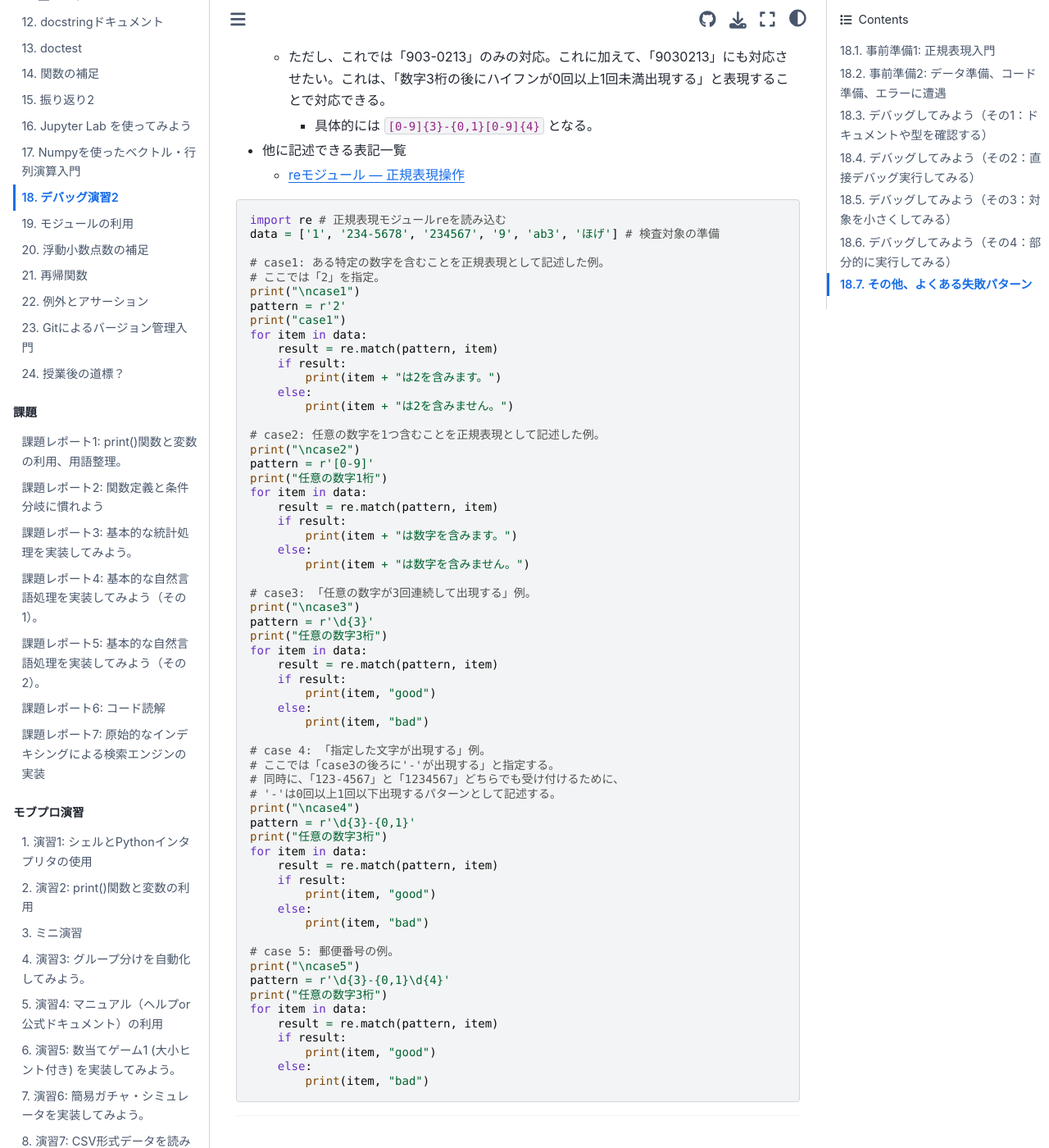
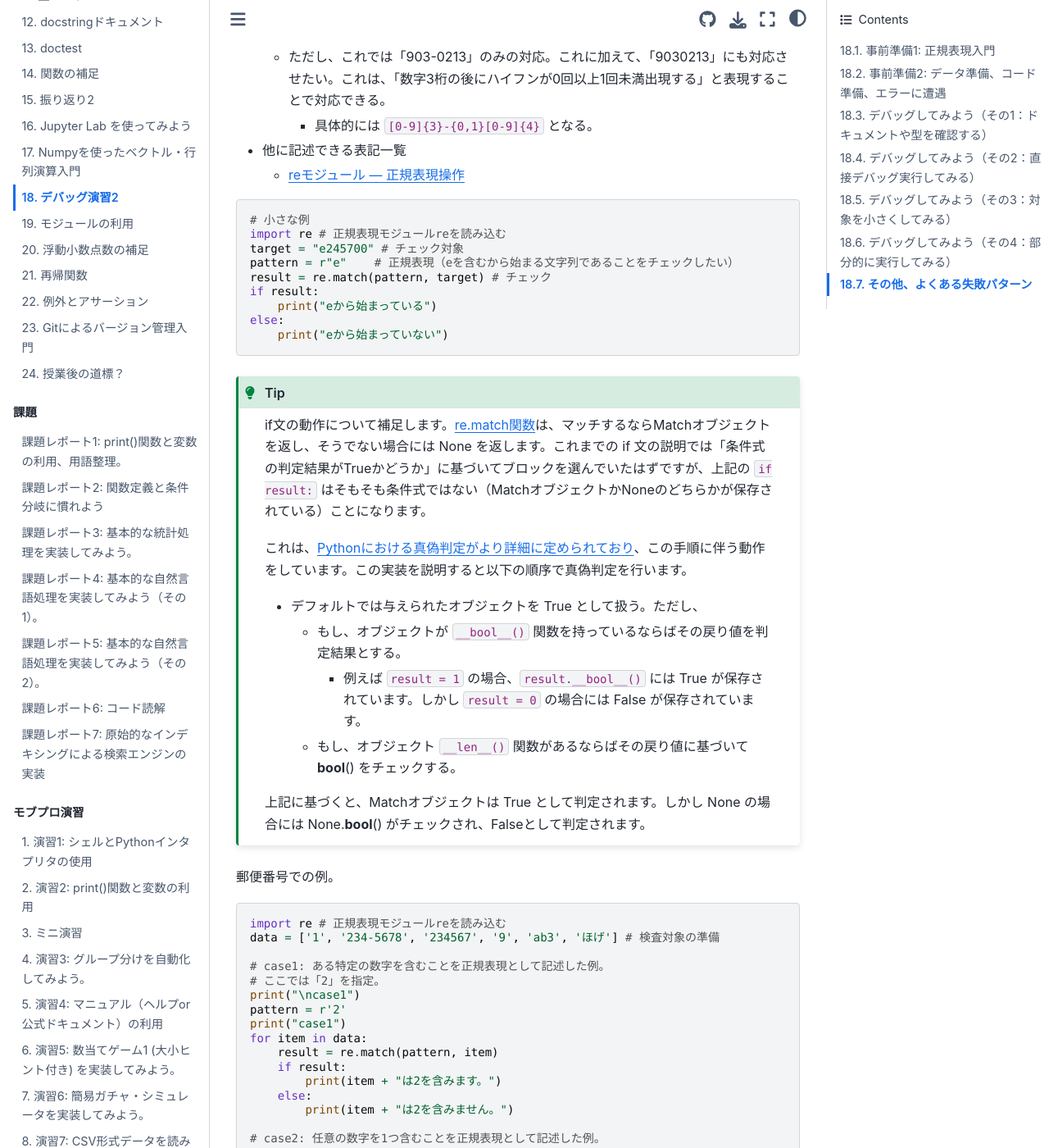
Before and after one commit to naltoma/python_intro2021, a Jupyter Book: the page built from debug-howto.md, in a window 1280 px wide and 1400 px high, scrolled down 786 px. Shown: the whole window at 82% size. Built offline with Jupyter Book 1.0.4 settings and Sphinx 7.4.7 and the Sphinx Book theme 1.1.4, drawn with Linux system fonts in a browser that asks for light colours.

Commit message:
add tips for truth evaluations

`````diff
--- a/debug-howto.md
+++ b/debug-howto.md
@@ -20,6 +20,32 @@
 - 他に記述できる表記一覧
   - [{index}`reモジュール` --- 正規表現操作](https://docs.python.org/ja/3/library/re.html)
 
+```Python
+# 小さな例
+import re # 正規表現モジュールreを読み込む
+target = "e245700" # チェック対象
+pattern = r"e"    # 正規表現（eを含むから始まる文字列であることをチェックしたい）
+result = re.match(pattern, target) # チェック
+if result:
+    print("eから始まっている")
+else:
+    print("eから始まっていない")
+```
+
+````{tip}
+if文の動作について補足します。[re.match関数](https://docs.python.org/ja/3/library/re.html#re.match)は、マッチするならMatchオブジェクトを返し、そうでない場合には None を返します。これまでの if 文の説明では「条件式の判定結果がTrueかどうか」に基づいてブロックを選んでいたはずですが、上記の ``if result:`` はそもそも条件式ではない（MatchオブジェクトかNoneのどちらかが保存されている）ことになります。
+
+これは、[Pythonにおける真偽判定がより詳細に定められており](https://docs.python.org/3/library/stdtypes.html#truth-value-testing)、この手順に伴う動作をしています。この実装を説明すると以下の順序で真偽判定を行います。
+- デフォルトでは与えられたオブジェクトを True として扱う。ただし、
+  - もし、オブジェクトが ``__bool__()`` 関数を持っているならばその戻り値を判定結果とする。
+    - 例えば ``result = 1`` の場合、``result.__bool__()`` には True が保存されています。しかし ``result = 0`` の場合には False が保存されています。
+  - もし、オブジェクト ``__len__()`` 関数があるならばその戻り値に基づいて __bool__() をチェックする。
+
+上記に基づくと、Matchオブジェクトは True として判定されます。しかし None の場合には None.__bool__() がチェックされ、Falseとして判定されます。
+````
+
+
+郵便番号での例。
 ```python
 import re # 正規表現モジュールreを読み込む
 data = ['1', '234-5678', '234567', '9', 'ab3', 'ほげ'] # 検査対象の準備
`````
